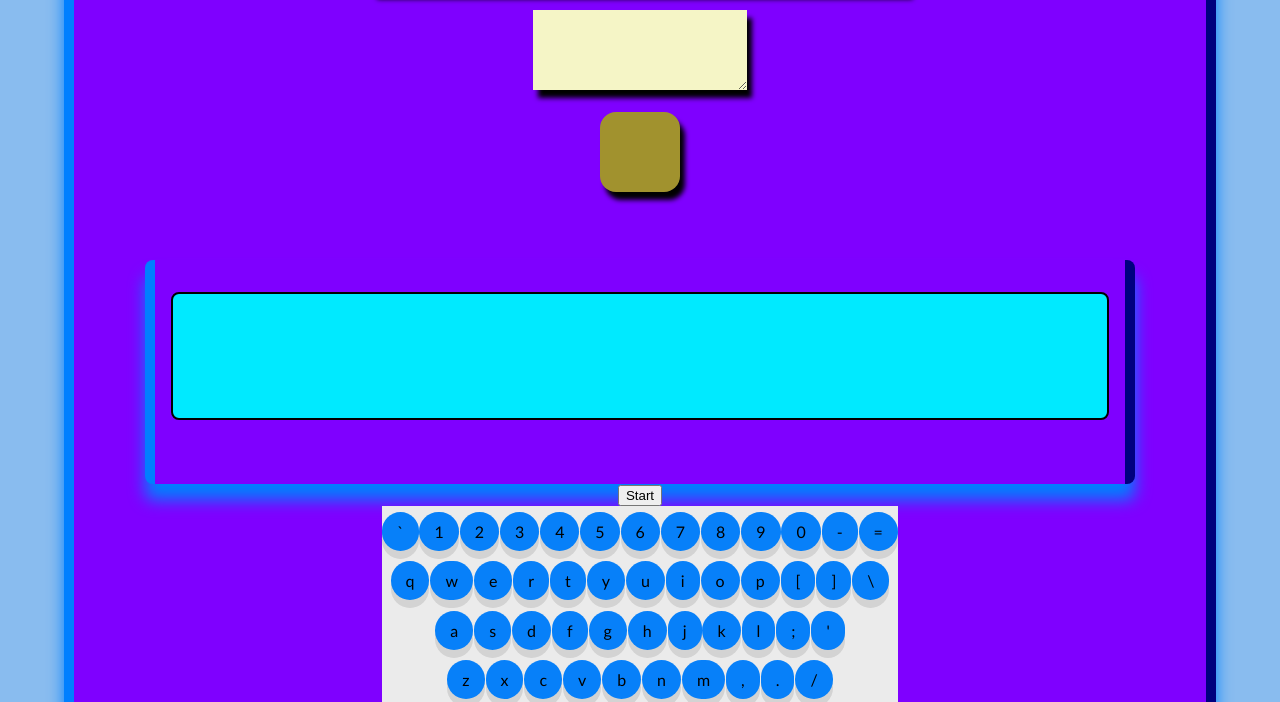
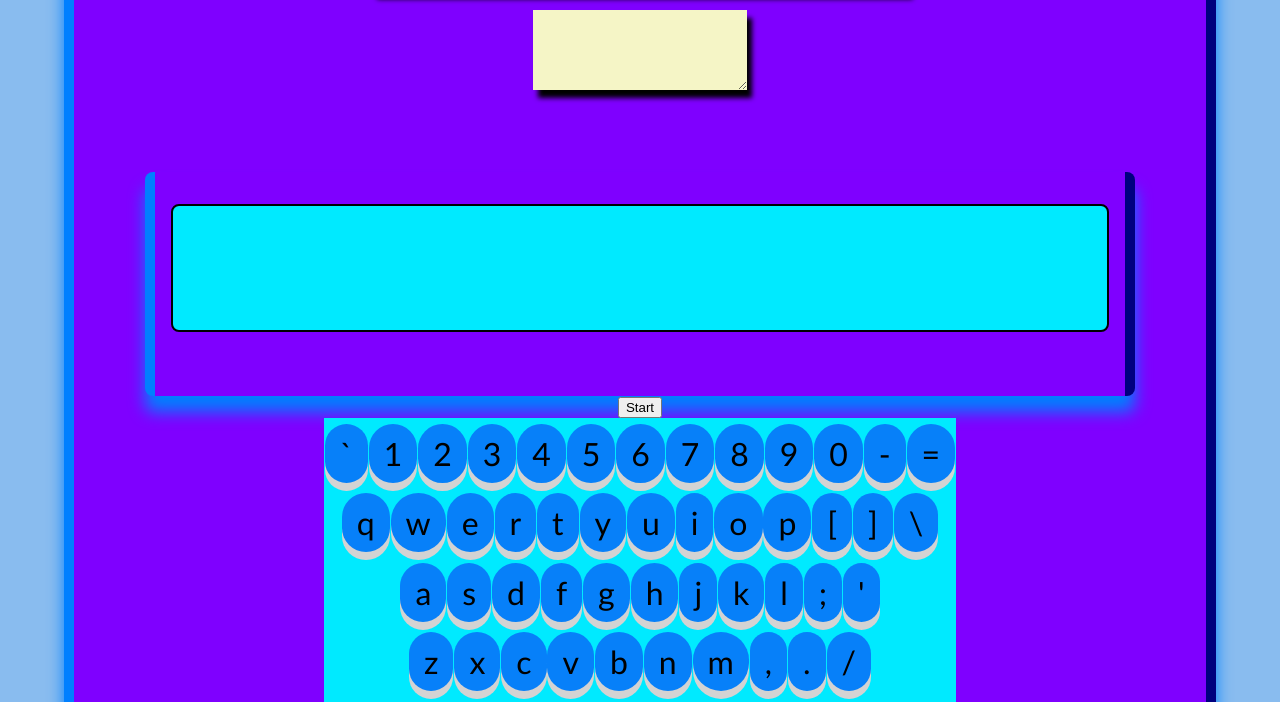
Before and after one commit to ElizabethKennedy/The_Typing_Game, a plain HTML site: page index.html in a window 1280 px wide. Shown: the part 482-1184 px from the top of the page. Drawn offline with Linux system fonts and the light colour scheme.

Commit message:
fixed and fully functional

```diff
--- a/index.html
+++ b/index.html
@@ -62,10 +62,6 @@
             </div>
             <script src="app.js">
             </script>
-
-
-          <div class="timer" id="timer">
-          </div>
           <div class="container">
             <div class="quote-display" id="quoteDisplay"></div>
             <textarea id="quoteInput" class="quote-input" autofocus></textarea>
--- a/style.css
+++ b/style.css
@@ -189,7 +189,8 @@ h1{
     padding: 0.33rem 0;
     justify-content: center;
     align-items: center;
-    background-color: rgb(235, 235, 235);
+    background-color: rgb(0, 234, 255);
+    font-size: xx-large;
 }
 
 .space{
```
